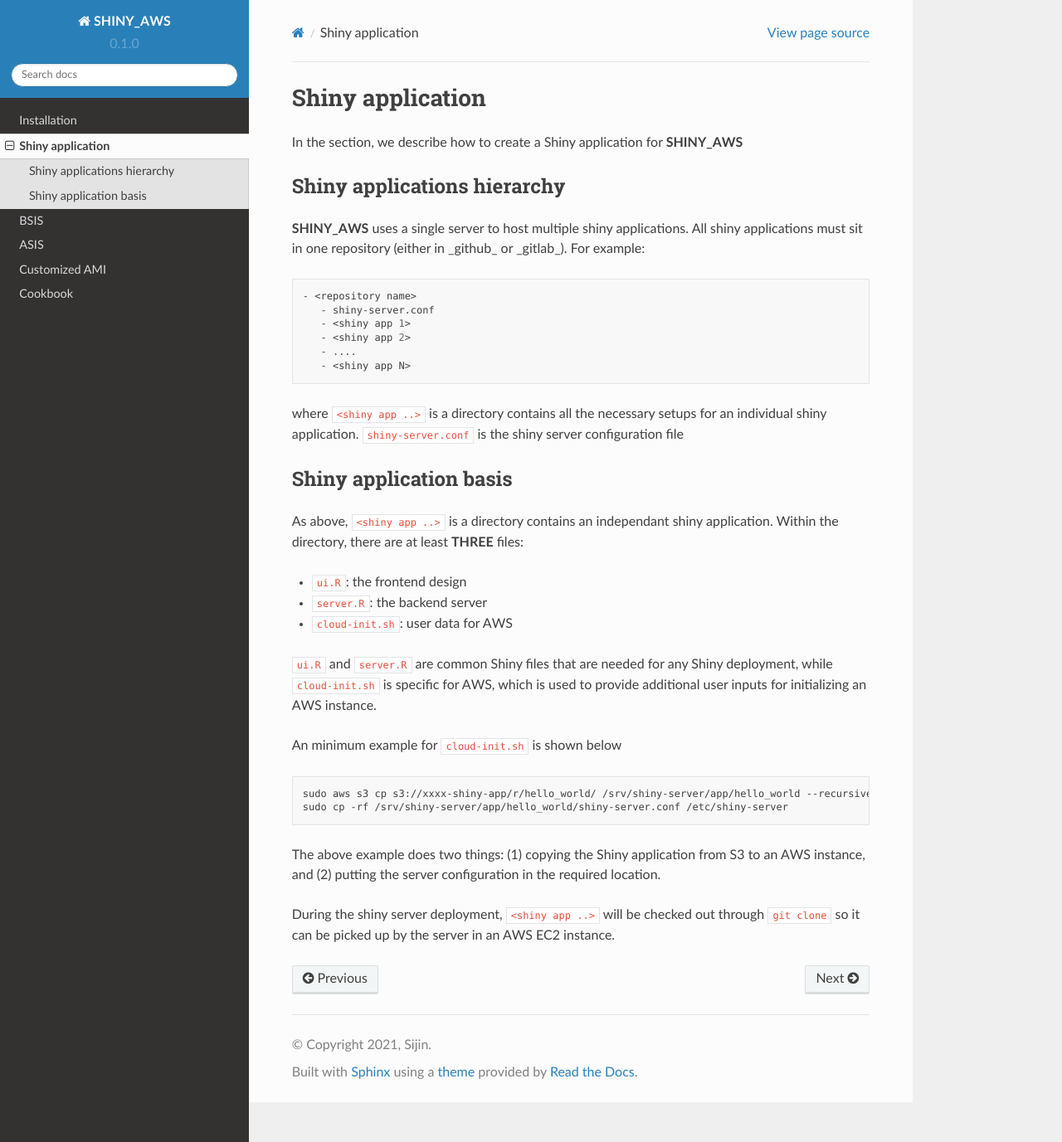
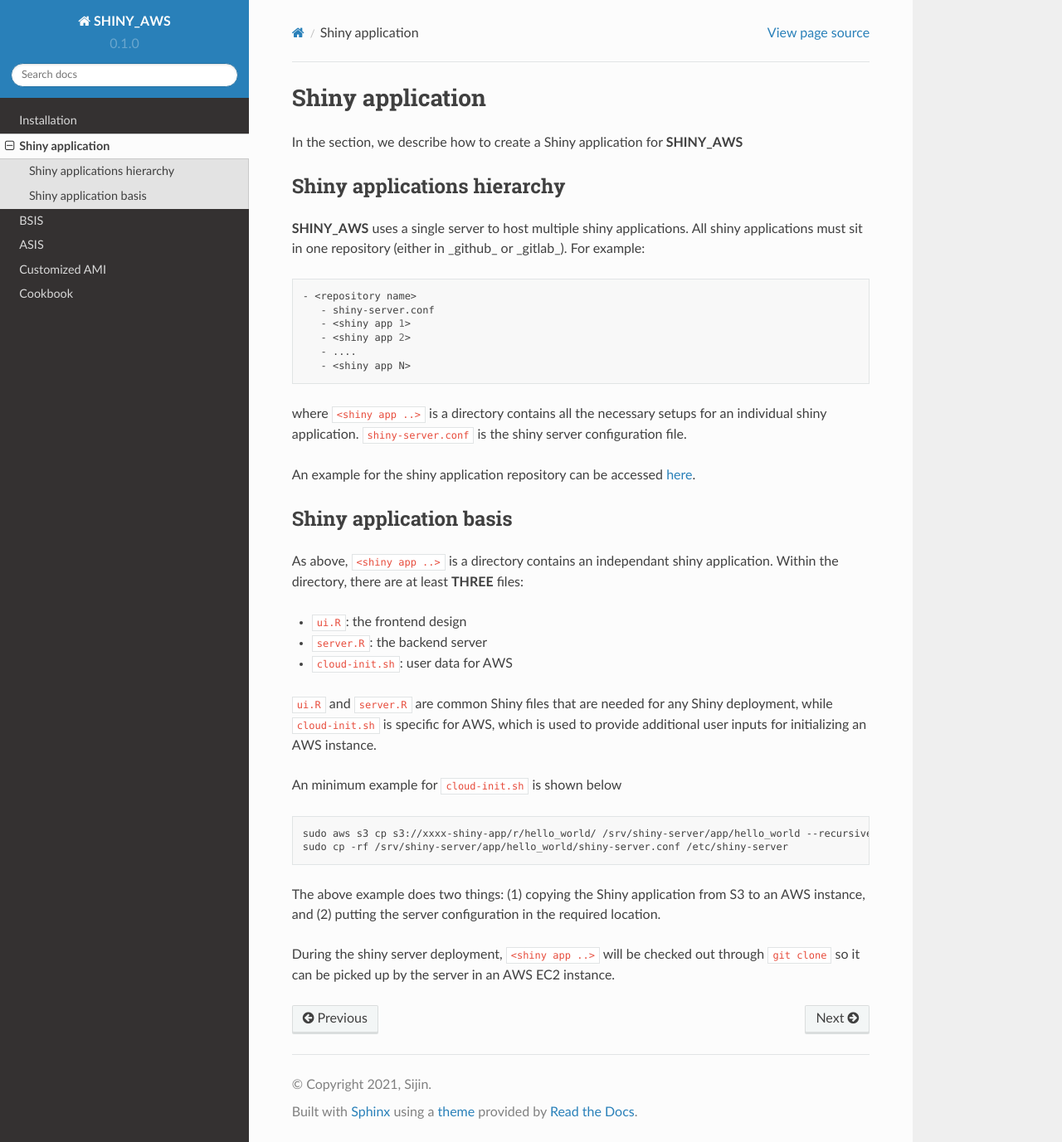
Before and after one commit to jzanetti/shiny_aws, a Sphinx documentation site: the page built from doc/source/Shiny.rst, in a window 1280 px wide and 1377 px high. Shown: the whole window at 83% size. Built offline with Sphinx 7.4.7 and the Read the Docs theme 2.0.0, drawn with Linux system fonts in a browser that asks for light colours.

Commit message:
update doc

```diff
--- a/doc/source/Shiny.rst
+++ b/doc/source/Shiny.rst
@@ -17,8 +17,9 @@ Shiny applications hierarchy
       - ....
       - <shiny app N>
 
-where ``<shiny app ..>`` is a directory contains all the necessary setups for an individual shiny application. ``shiny-server.conf`` is the shiny server configuration file
+where ``<shiny app ..>`` is a directory contains all the necessary setups for an individual shiny application. ``shiny-server.conf`` is the shiny server configuration file.
 
+An example for the shiny application repository can be accessed `here <https://github.com/jzanetti/shiny_aws_examples>`_.
 
 Shiny application basis
 ------
```
